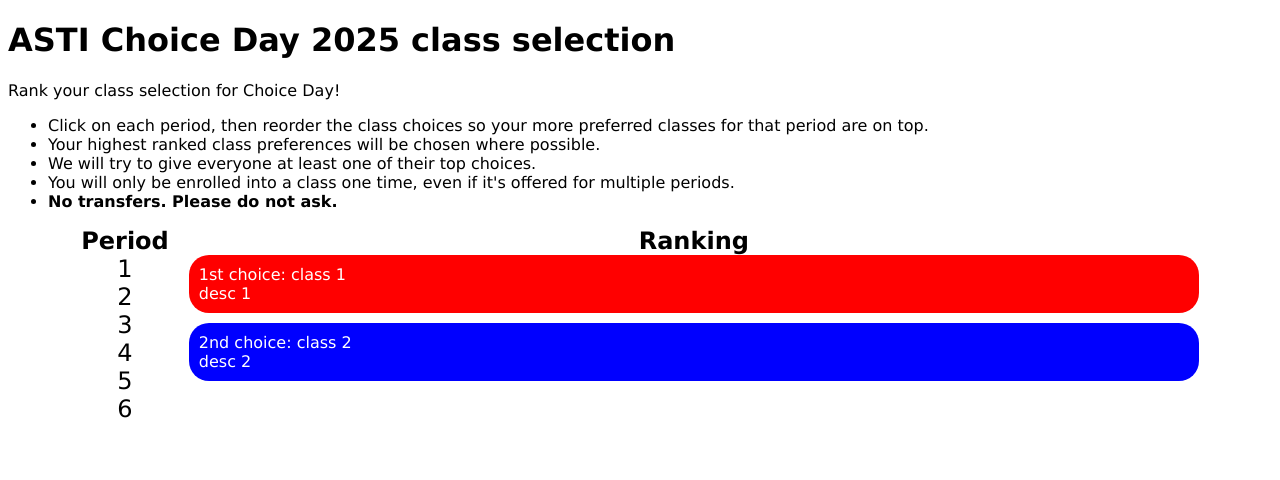
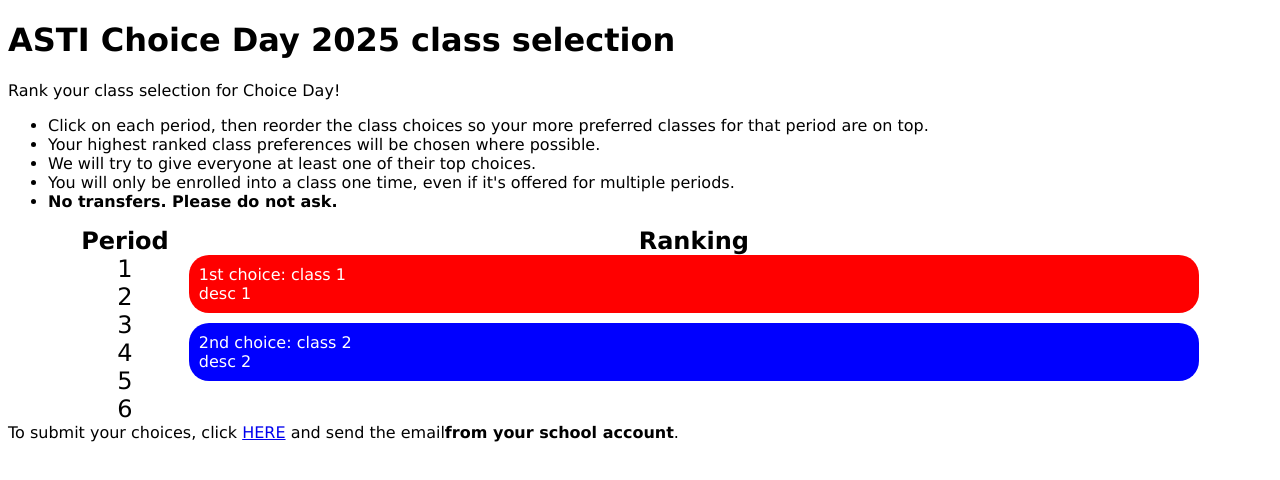
Before and after one commit to Hal-9k1/choice-day-form, a React app: page / in a window 1280 px wide. Shown: the top 480 px of the page. Built offline with nearby package versions, Linux system fonts and the light colour scheme; the HTML template or start-up script is replaced by a standard one.

Commit message:
Add submit method

```diff
--- a/src/App.css
+++ b/src/App.css
@@ -1,6 +1,7 @@
 .App {
   font-family: Verdana, sans-serif;
   box-sizing: border-box;
+  user-select: none;
 }
 .App-col {
   display: inline-block;
@@ -22,6 +23,7 @@
 .App-table-row {
   font-size: 24px;
   text-align: center;
+  cursor: pointer;
 }
 
 .App-ranking {
--- a/src/App.js
+++ b/src/App.js
@@ -55,6 +55,10 @@ export default function App() {
   const [transferring, setTransferring] = useState(null);
   const [dropTarget, setDropTarget] = useState(null);
   const [dropRefCount, setDropRefCount] = useState(0);
+
+  const submitHref = 'mailto:edimea211@ausdg.us?subject=choice%20day%20response&body='
+    + encodeURI(choices.map(period => period.map(choice => CHOICE_DATA.indexOf(choice)).join(',')).join(';'));
+
   const onDragEnd = useCallback(() => {
     setTransferring(null);
     setDropTarget(null);
@@ -170,6 +174,10 @@ export default function App() {
           </div>
         </div>
       </div>
+      <div className='App-control'>
+        To submit your choices, click <a href={submitHref}>HERE</a> and send the email
+        <strong>from your school account</strong>.
+      </div>
     </div>
   );
 }
```
